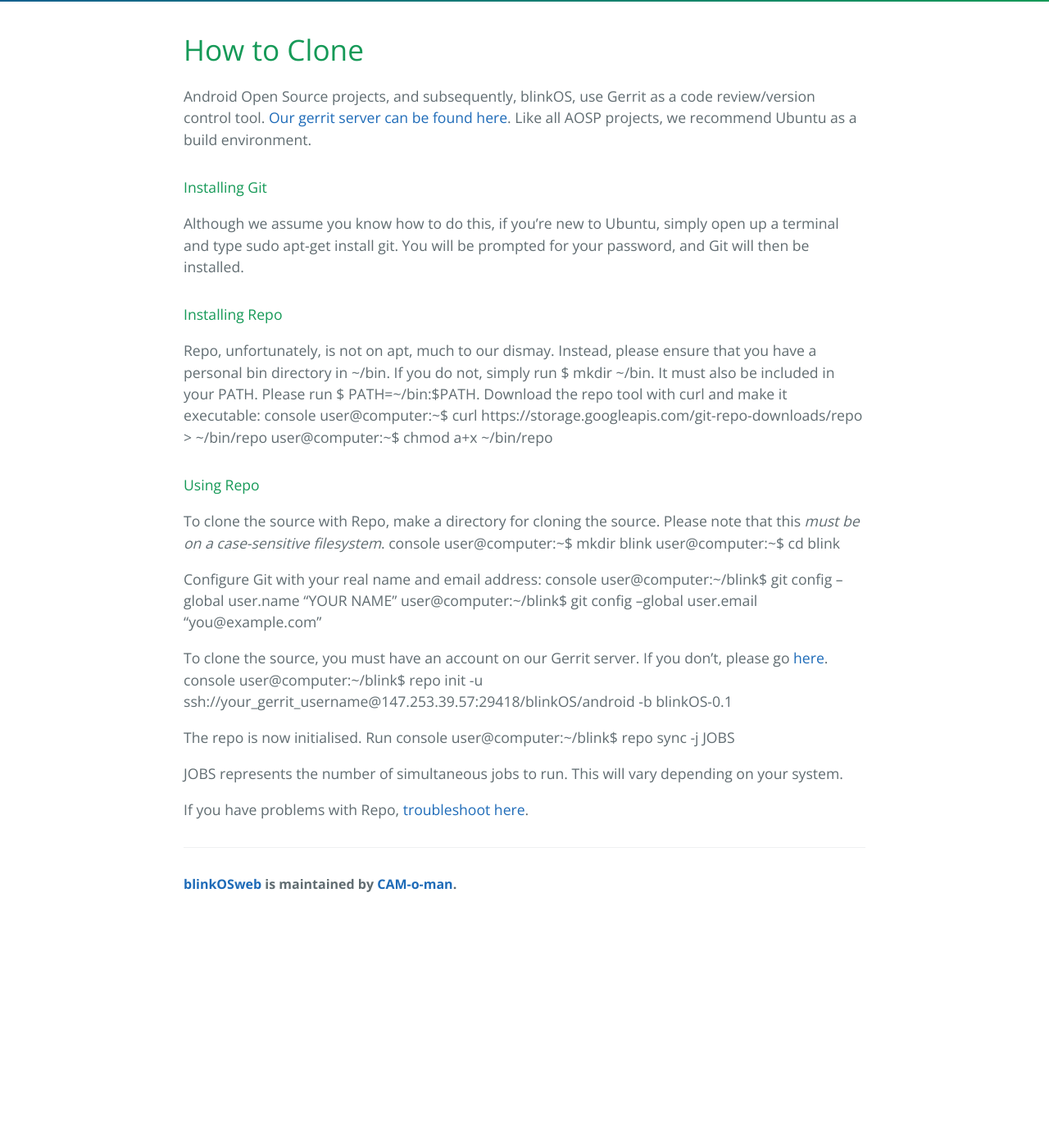
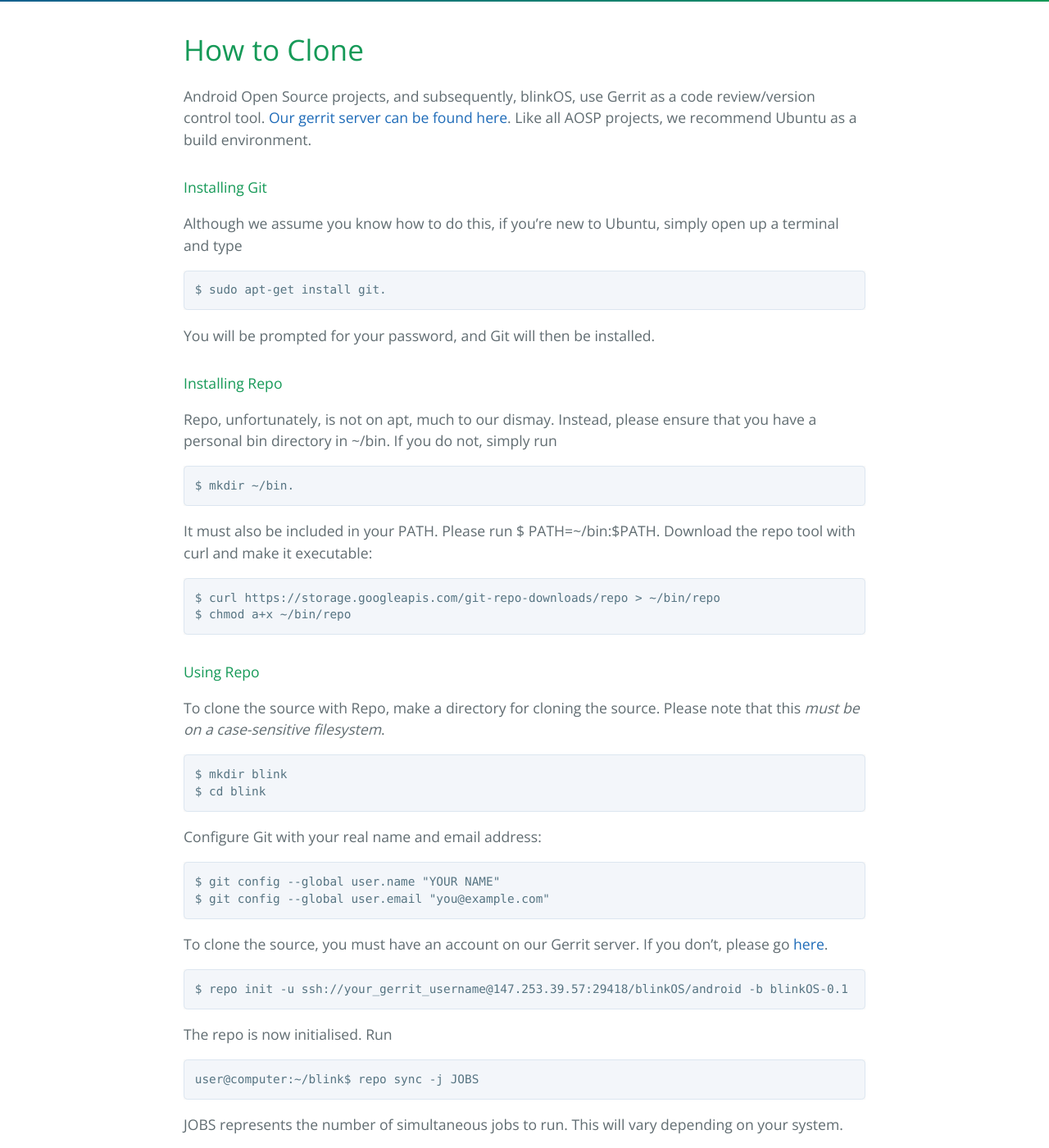
Before and after one commit to CAM-o-man/blinkOSweb, a Jekyll site: the page built from docs/Cloning.md, in a window 1280 px wide and 1400 px high, scrolled down 392 px. Shown: the whole window at 82% size. Built offline with Jekyll 4.4.1, drawn with Linux system fonts in a browser that asks for light colours; Markdown is read by kramdown in place of the engine named in the settings; before the commit the page ends 1514 px from its top, so only the background shows below that.

````diff
--- a/docs/Cloning.md
+++ b/docs/Cloning.md
@@ -11,43 +11,51 @@ Like all AOSP projects, we recommend Ubuntu as a build environment.
 #### Installing Git
 
 Although we assume you know how to do this, if you're new to Ubuntu, simply open up a terminal and type
-sudo apt-get install git.
+```
+$ sudo apt-get install git.
+```
+
 You will be prompted for your password, and Git will then be installed.
 
 #### Installing Repo
 
 Repo, unfortunately, is not on apt, much to our dismay. Instead, please ensure that you have a personal
-bin directory in ~/bin. If you do not, simply run $ mkdir ~/bin.
+bin directory in ~/bin. If you do not, simply run
+```
+$ mkdir ~/bin.
+```
+
 It must also be included in your PATH. Please run $ PATH=~/bin:$PATH.
 Download the repo tool with curl and make it executable:
-console
-    user@computer:~$ curl https://storage.googleapis.com/git-repo-downloads/repo > ~/bin/repo
-    user@computer:~$ chmod a+x ~/bin/repo
+```
+$ curl https://storage.googleapis.com/git-repo-downloads/repo > ~/bin/repo
+$ chmod a+x ~/bin/repo
+```
 
 
 #### Using Repo
 
 To clone the source with Repo, make a directory for cloning the source. Please note
 that this *must be on a case-sensitive filesystem*.
-console
-    user@computer:~$ mkdir blink
-    user@computer:~$ cd blink
-
+```
+$ mkdir blink
+$ cd blink
+```
 Configure Git with your real name and email address:
-console
-    user@computer:~/blink$ git config --global user.name "YOUR NAME"
-    user@computer:~/blink$ git config --global user.email "you@example.com"
-
+```
+$ git config --global user.name "YOUR NAME"
+$ git config --global user.email "you@example.com"
+```
 
 To clone the source, you must have an account on our Gerrit server. If you don't, please
 go [here](https://147.253.39.57:8080).
-console
-    user@computer:~/blink$ repo init -u ssh://your_gerrit_username@147.253.39.57:29418/blinkOS/android -b blinkOS-0.1
-
+```
+$ repo init -u ssh://your_gerrit_username@147.253.39.57:29418/blinkOS/android -b blinkOS-0.1
+```
 The repo is now initialised. Run
-console
-    user@computer:~/blink$ repo sync -j JOBS
-
+```
+user@computer:~/blink$ repo sync -j JOBS
+```
 JOBS represents the number of simultaneous jobs to run. This will vary depending on your system.
 
 If you have problems with Repo, [troubleshoot here](https://source.android.com/setup/build/downloading).
````
